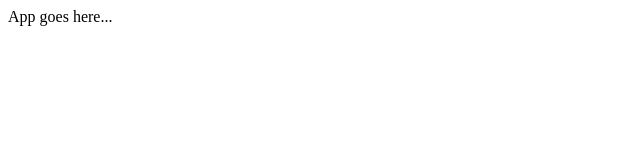
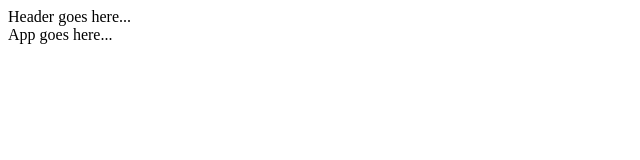
Before and after one commit to arhillis/trading-app, a React (Create React App) app: page / in a window 1280 px wide. Shown: the top 160 px of the page, without its empty margins (0-640 px from the left). Built offline with nearby package versions, Linux system fonts and the light colour scheme.

Commit message:
Added header

```diff
--- a/src/App.js
+++ b/src/App.js
@@ -1,8 +1,11 @@
 import './App.css';
+
+import Header from './components/header';
 
 function App() {
   return (
     <div className="App">
+      <Header />
       App goes here...
     </div>
   );
--- /dev/null
+++ b/src/components/header.js
@@ -0,0 +1,7 @@
+function Header(){
+    return (<header>
+        Header goes here...
+    </header>)
+}
+
+export default Header;
```
